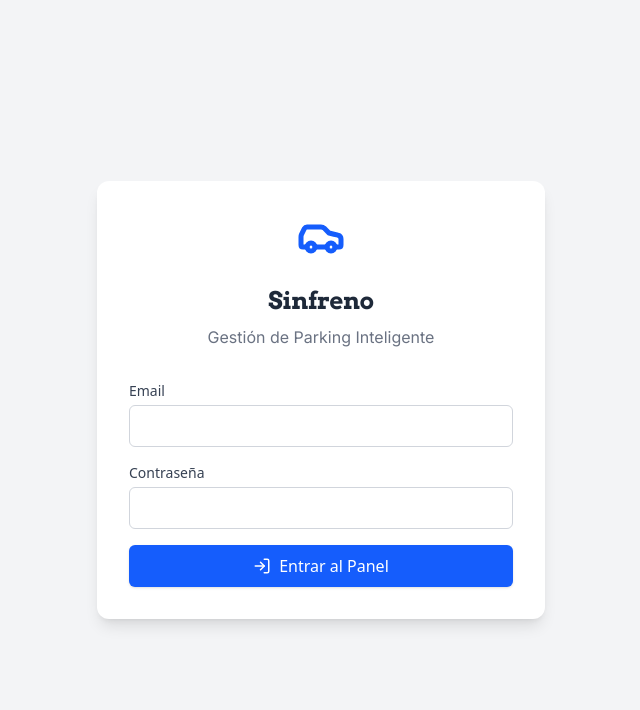
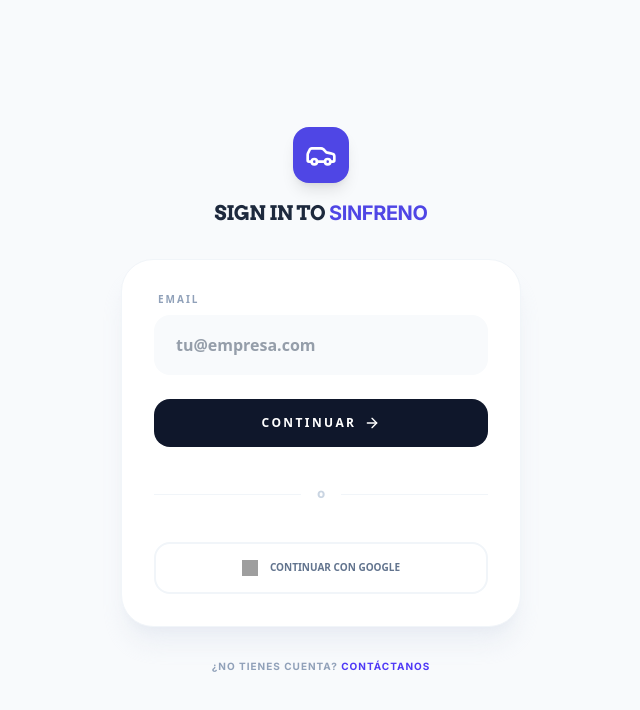
Before and after one commit to juann-ign/sinfreno-Parking-Central-SaaS, a React (Vite) app in the folder frontend/: page / in a window 1280 px wide. Shown: the top 710 px of the page, without its empty margins (319-959 px from the left). Built offline with nearby package versions, Linux system fonts and the light colour scheme; grey boxes are pictures that could not be loaded.

Commit message:
feat: implement authkit-style multi-step login interface-

```diff
--- a/frontend/pages/login.jsx
+++ b/frontend/pages/login.jsx
@@ -1,86 +1,178 @@
 import React, { useState } from "react";
 import api from "../api/axios";
-import { LogIn, Car } from "lucide-react";
 import { useAuth } from "../src/context/AuthContext";
+import { motion, AnimatePresence } from "framer-motion";
+import { Car, ArrowRight, ArrowLeft } from "lucide-react";
+import { toast } from "sonner";
 
 const Login = ({ onLoginSuccess }) => {
+  const [step, setStep] = useState(1); // 1: Email, 2: Password
   const [email, setEmail] = useState("");
   const [password, setPassword] = useState("");
-  const [error, setError] = useState("");
+  const [branding, setBranding] = useState({
+    color: "#4f46e5",
+    logo: null,
+    empresa: "Sinfreno",
+  });
+  const [loading, setLoading] = useState(false);
   const { login } = useAuth();
 
+  const handleNextStep = async (e) => {
+    e.preventDefault();
+    setLoading(true);
+    try {
+      const res = await api.post(`/auth/discovery?email=${email}`);
+      setBranding(res.data);
+      setStep(2);
+    } catch (err) {
+      toast.error("Error al verificar el correo");
+    } finally {
+      setLoading(false);
+    }
+  };
+
   const handleSubmit = async (e) => {
-    e.preventDefault(); // Evita que la página se recargue
+    e.preventDefault();
+    setLoading(true);
     try {
-      // Enviamos los datos en formato Form Data como pide FastAPI
       const formData = new FormData();
       formData.append("username", email);
       formData.append("password", password);
-
       const response = await api.post("/auth/login", formData);
-
-      // Guardamos el token para Axios
       localStorage.setItem("token", response.data.access_token);
-
-      // 2. Guardar TODA la info del usuario en el Contexto (SaaS Pro)
       login(response.data.user_info);
-
-      // Avisamos a la App que entramos con éxito
       onLoginSuccess();
     } catch (err) {
-      setError("Credenciales inválidas. Intenta de nuevo.");
+      toast.error("Contraseña incorrecta");
+    } finally {
+      setLoading(false);
     }
   };
 
   return (
-    <div className="min-h-screen flex items-center justify-center bg-gray-100 font-sans">
-      <div className="max-w-md w-full bg-white rounded-xl shadow-lg p-8">
-        <div className="flex justify-center mb-6 text-blue-600">
-          <Car size={48} strokeWidth={2.5} />
+    <div className="min-h-screen flex flex-col items-center justify-center bg-slate-50 p-6">
+      {/* LOGO DINÁMICO */}
+      <motion.div
+        initial={{ y: -20, opacity: 0 }}
+        animate={{ y: 0, opacity: 1 }}
+        className="mb-8 flex flex-col items-center"
+      >
+        {branding.logo ? (
+          <img
+            src={branding.logo}
+            alt="Logo"
+            className="h-12 w-auto object-contain"
+          />
+        ) : (
+          <div
+            className="p-3 rounded-2xl text-white shadow-lg"
+            style={{ backgroundColor: branding.color }}
+          >
+            <Car size={32} />
           </div>
-        <h2 className="text-2xl font-bold text-center text-gray-800 mb-2">
-          Sinfreno
+        )}
+        <h2 className="mt-4 font-arvo text-xl font-bold text-slate-800 uppercase tracking-tight">
+          Sign in to{" "}
+          <span style={{ color: branding.color }}>{branding.empresa}</span>
         </h2>
-        <p className="text-center text-gray-500 mb-8">
-          Gestión de Parking Inteligente
-        </p>
+      </motion.div>
 
-        <form onSubmit={handleSubmit} className="space-y-4">
+      <div className="w-full max-w-[400px] bg-white rounded-[2rem] shadow-xl shadow-slate-200/60 border border-slate-100 p-8">
+        <AnimatePresence mode="wait">
+          {step === 1 ? (
+            <motion.form
+              key="step1"
+              initial={{ x: -20, opacity: 0 }}
+              animate={{ x: 0, opacity: 1 }}
+              exit={{ x: 20, opacity: 0 }}
+              onSubmit={handleNextStep}
+              className="space-y-6"
+            >
               <div>
-            <label className="block text-sm font-medium text-gray-700">
+                <label className="block text-[10px] font-black text-slate-400 uppercase tracking-[0.2em] mb-2 ml-1">
                   Email
                 </label>
                 <input
                   type="email"
-              className="mt-1 block w-full px-4 py-2 border border-gray-300 rounded-md focus:ring-blue-500 focus:border-blue-500"
+                  required
+                  placeholder="tu@empresa.com"
+                  className="w-full px-5 py-4 bg-slate-50 rounded-2xl border-2 border-transparent focus:border-indigo-500 focus:bg-white transition-all outline-none font-bold text-slate-700"
                   value={email}
-              onChange={(e) => setEmail(e.target.value)} // "Reactivo": actualiza la memoria al escribir
-              required
+                  onChange={(e) => setEmail(e.target.value)}
                 />
               </div>
+              <button
+                type="submit"
+                disabled={loading}
+                className="w-full py-4 bg-slate-900 text-white rounded-2xl font-black text-xs uppercase tracking-[0.2em] hover:bg-slate-800 transition-all flex items-center justify-center gap-2"
+              >
+                Continuar <ArrowRight size={16} />
+              </button>
+
+              <div className="relative py-4 flex items-center">
+                <div className="flex-grow border-t border-slate-100"></div>
+                <span className="flex-shrink mx-4 text-[10px] font-black text-slate-300 uppercase">
+                  O
+                </span>
+                <div className="flex-grow border-t border-slate-100"></div>
+              </div>
+
+              <button
+                type="button"
+                className="w-full py-4 border-2 border-slate-100 rounded-2xl font-black text-[10px] uppercase text-slate-500 flex items-center justify-center gap-3 hover:bg-slate-50 transition-all"
+              >
+                <img
+                  src="https://www.svgrepo.com/show/355037/google.svg"
+                  className="h-4 w-4"
+                />{" "}
+                Continuar con Google
+              </button>
+            </motion.form>
+          ) : (
+            <motion.form
+              key="step2"
+              initial={{ x: 20, opacity: 0 }}
+              animate={{ x: 0, opacity: 1 }}
+              exit={{ x: -20, opacity: 0 }}
+              onSubmit={handleSubmit}
+              className="space-y-6"
+            >
+              <button
+                onClick={() => setStep(1)}
+                className="flex items-center gap-2 text-[10px] font-black text-slate-400 uppercase hover:text-slate-600 transition-colors"
+              >
+                <ArrowLeft size={14} /> {email}
+              </button>
               <div>
-            <label className="block text-sm font-medium text-gray-700">
+                <label className="block text-[10px] font-black text-slate-400 uppercase tracking-[0.2em] mb-2 ml-1">
                   Contraseña
                 </label>
                 <input
                   type="password"
-              className="mt-1 block w-full px-4 py-2 border border-gray-300 rounded-md focus:ring-blue-500 focus:border-blue-500"
+                  required
+                  autoFocus
+                  className="w-full px-5 py-4 bg-slate-50 rounded-2xl border-2 border-transparent focus:border-indigo-500 focus:bg-white transition-all outline-none font-bold text-slate-700"
                   value={password}
                   onChange={(e) => setPassword(e.target.value)}
-              required
+                  style={{ focusBorderColor: branding.color }}
                 />
               </div>
-
-          {error && <p className="text-red-500 text-sm text-center">{error}</p>}
-
               <button
                 type="submit"
-            className="w-full flex justify-center items-center py-2 px-4 border border-transparent rounded-md shadow-sm text-white bg-blue-600 hover:bg-blue-700 font-medium transition-colors"
+                disabled={loading}
+                className="w-full py-4 text-white rounded-2xl font-black text-xs uppercase tracking-[0.2em] shadow-lg transition-all"
+                style={{ backgroundColor: branding.color }}
               >
-            <LogIn className="mr-2" size={18} /> Entrar al Panel
+                {loading ? "Verificando..." : "Entrar al Panel"}
               </button>
-        </form>
+            </motion.form>
+          )}
+        </AnimatePresence>
       </div>
+      <p className="mt-8 text-[10px] font-bold text-slate-400 uppercase tracking-widest">
+        ¿No tienes cuenta?{" "}
+        <span className="text-indigo-600 cursor-pointer">Contáctanos</span>
+      </p>
     </div>
   );
 };
```
Lines whose indentation alone changed are shown as unchanged.
